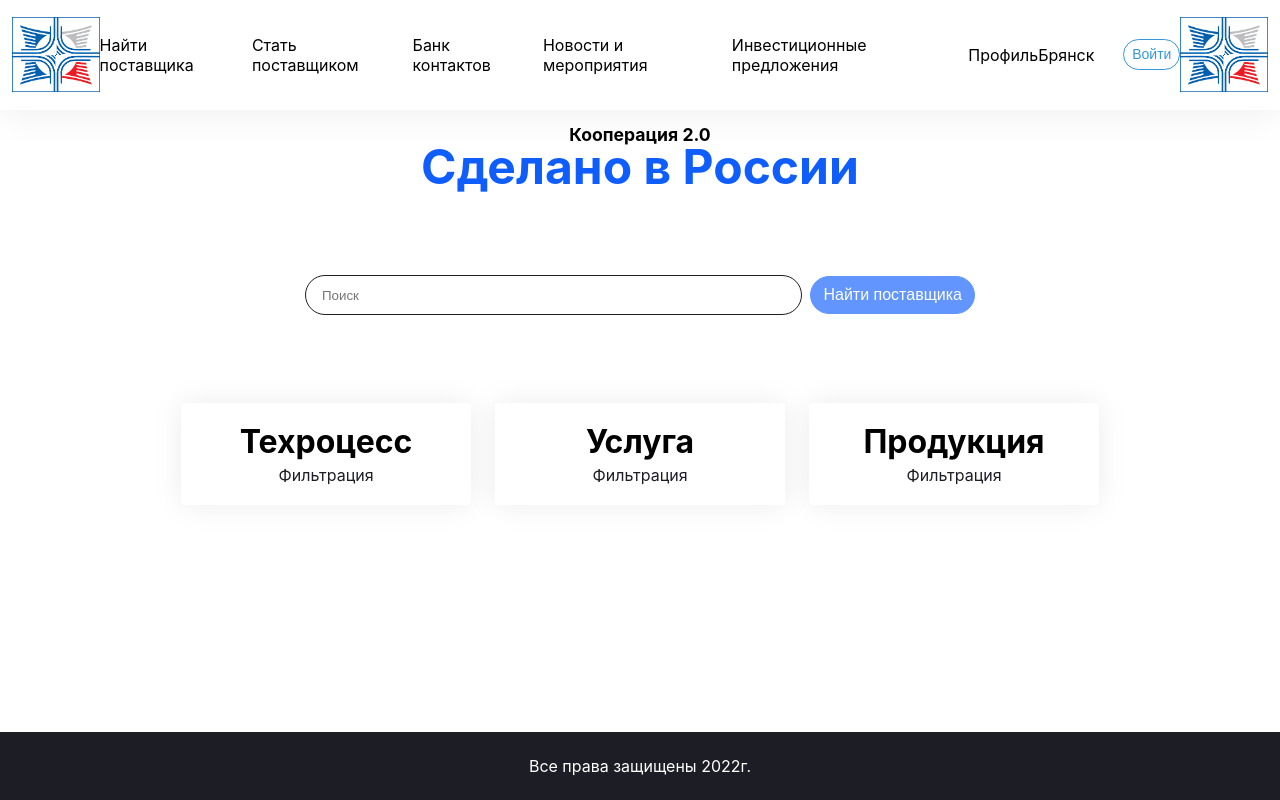
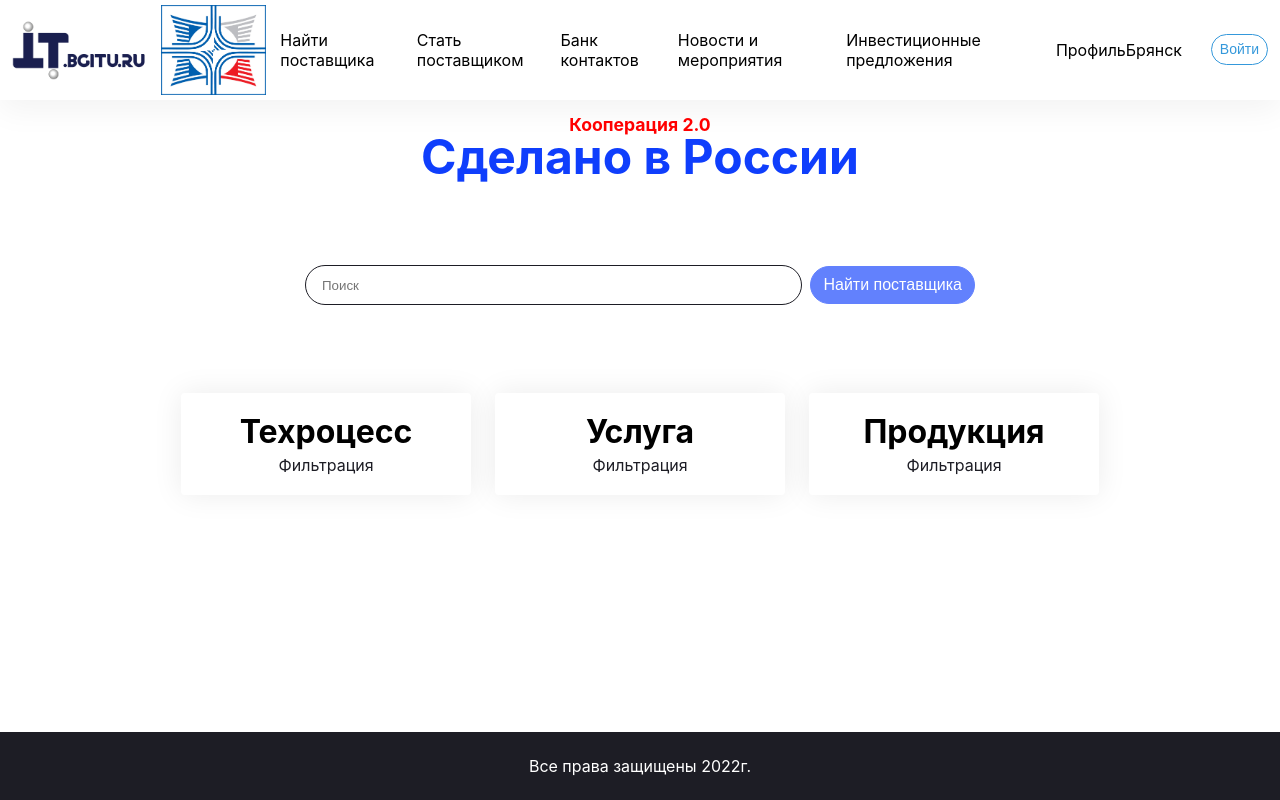
Before and after one commit to l0stvayne111/university-next, a Next.js app: page /home in a window 1280 px wide. Built offline with nearby package versions, Linux system fonts and the light colour scheme.

Commit message:
21.04.2022 1

```diff
--- a/src/layout/layout.tsx
+++ b/src/layout/layout.tsx
@@ -21,11 +21,16 @@ const Layout: React.FC = ({children}) => {
                         <div className={`d-flex align-items-center justify-content-between`}>
                             <Link href={`/home`}>
                                 <a className={`logo`}>
-                                    <img src="/logo.jpg" alt=""/>
+                                    <img src="/IT.jpg" alt=""/>
                                 </a>
 
                             </Link>
+                            <Link href={`/home`}>
+                                <a className={`logo`}>
+                                    <img src="/logo.jpg" alt=""/>
+                            </a>
 
+                            </Link>
                             <ul className={`d-flex align-items-center`}>
                                 <li>
                                     <Link href={`/home`}>
@@ -102,12 +107,6 @@ const Layout: React.FC = ({children}) => {
                                     </button>
                                 </li>
                             </ul>
-                            <Link href={`/home`}>
-                                <a className={`logo`}>
-                                    <img src="/logo.jpg" alt=""/>
-                                </a>
-
-                            </Link>
                         </div>
                     </div>
                 </div>
--- a/src/pages/home.tsx
+++ b/src/pages/home.tsx
@@ -37,7 +37,7 @@ const Home = () => {
                                 initial={`initial`}
                                 animate={`animate`}
                             >
-                                <p>Кооперация 2.0</p> Сделано в России
+                                <p style={{color: 'red'}}>Кооперация 2.0</p> Сделано в России
                                 {/*
                                 Мы поможем вам найти партнеров
                                 */}
--- a/src/pages/profile/index.tsx
+++ b/src/pages/profile/index.tsx
@@ -301,6 +301,7 @@ const Profile = () => {
                                     </a>
                                 </Link>
                             </div>
+                            <br /><br /><br /><br /><br />
                         </div>
                         <div className={`profile-menu-content`}>
                             <ul>
--- a/src/styles/globals.scss
+++ b/src/styles/globals.scss
@@ -13,7 +13,7 @@ body{
 }
 
 :root{
-  --primary: #0f5efc;
+  --primary: #0f3efc;
   --black: #000000;
   --blue: #15348e;
   --dark: #1d1d25;
--- a/src/styles/index.scss
+++ b/src/styles/index.scss
@@ -13,8 +13,8 @@ a{
 .logo{
   font-size: 2rem;
   font-weight: 500;
-  width: 100px;
-  height: 100px;
+  width: 170px;
+  height: 90px;
   img{
     width: 100%;
     height: 100%;
```
Also changed, not shown: public/IT.jpg (added).
